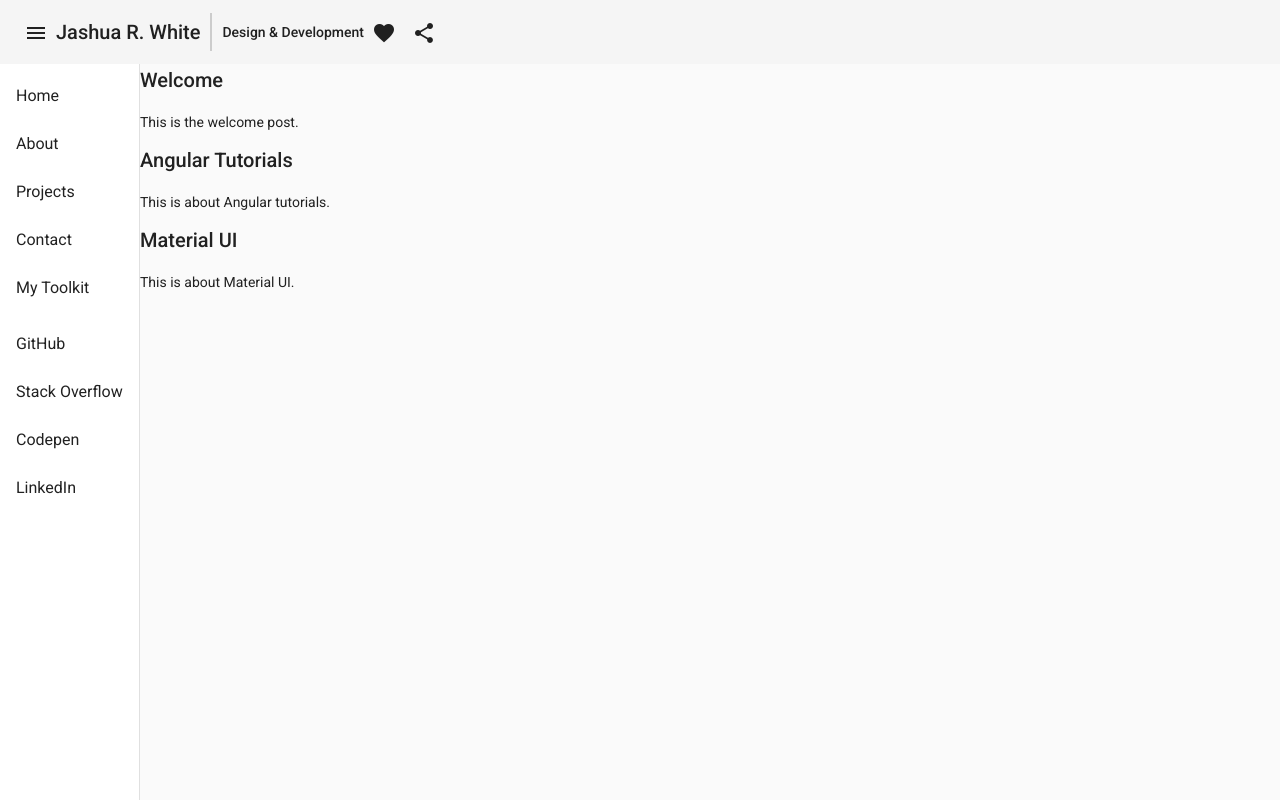
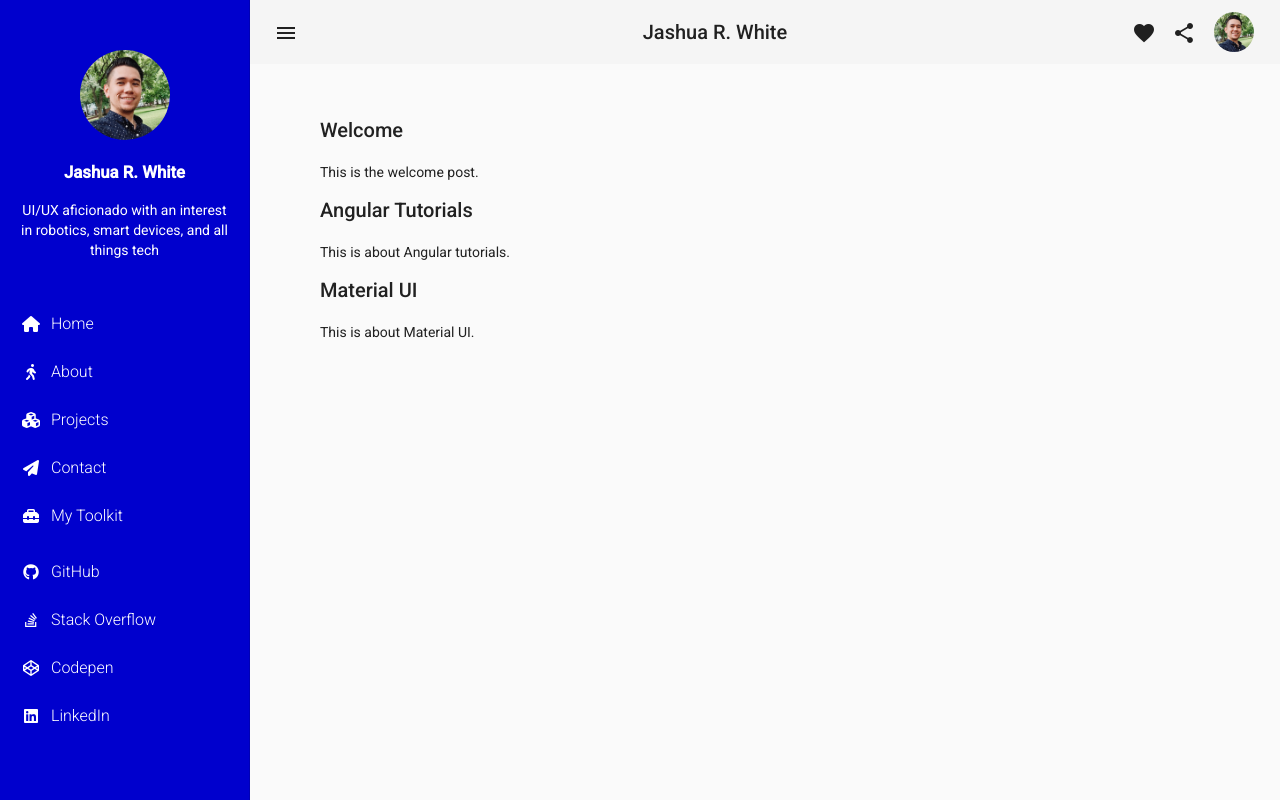
Before and after one commit to jwhite052/angular-portfolio, an Angular app: page /home in a window 1280 px wide. Built offline with nearby package versions, Linux system fonts and the light colour scheme.

Commit message:
add in profile photo and dialog

```diff
--- a/src/app/app.component.html
+++ b/src/app/app.component.html
@@ -1,35 +1,46 @@
-<mat-toolbar>
+<mat-sidenav-container autosize>
+  <mat-sidenav class="sidebar" #sidenav mode="side" opened="true">
+    <div class="profile-card" fxLayout="column" fxLayoutAlign="center center">
+      <img class="profile-photo" src="../../assets/jw-profile-photo.jpeg" (click)="openDialog()" alt="Profile photo">
+      <h4 (click)="openDialog()">Jashua R. White</h4>
+      <p>UI/UX aficionado with an interest in robotics, smart devices, and all things tech</p>
+    </div>
+    <mat-nav-list class="sidebar-nav-list">
+      <a mat-list-item [routerLink]="'/home'"><i class="fa-solid fa-house"></i> Home</a>
+      <a mat-list-item [routerLink]="'/about'"><i class="fa-solid fa-person-walking"></i> About</a>
+      <a mat-list-item [routerLink]="'/projects'"><i class="fa-solid fa-cubes"></i> Projects</a>
+      <a mat-list-item [routerLink]="'/contact'"><i class="fa-solid fa-paper-plane"></i> Contact</a>
+      <a mat-list-item [routerLink]="'/toolkit'"><i class="fa-solid fa-toolbox"></i> My Toolkit</a>
+    </mat-nav-list>
+    <mat-nav-list class="sidebar-nav-list">
+      <a mat-list-item href="https://github.com/jwhite052" target="_blank"><i class="fa-brands fa-github"></i> GitHub</a>
+      <a mat-list-item href="https://stackexchange.com/users/6712808/jashua-white" target="_blank"><i class="fa-brands fa-stack-overflow"></i> Stack Overflow</a>
+      <a mat-list-item href="https://codepen.io/jashuawhite/" target="_blank"><i class="fa-brands fa-codepen"></i> Codepen</a>
+      <a mat-list-item href="https://www.linkedin.com/in/jashuawhite" target="_blank"><i class="fa-brands fa-linkedin"></i> LinkedIn</a>
+    </mat-nav-list>
+  </mat-sidenav>
+  <mat-sidenav-content style="min-height: 100vh">
+    <mat-toolbar fxLayout="row" fxLayoutAlign="space-between center">
+      <div>
         <button mat-icon-button class="example-icon" aria-label="Example icon-button with menu icon">
           <mat-icon (click)="sidenav.toggle()">menu</mat-icon>
         </button>
+      </div>
+      <div>
         <span class="navbar-brand">Jashua R. White</span>
-  <span class="navbar-brand-spacer"></span>
-  <span class="navbar-brand-tagline">Design & Development</span>
+      </div>
+      <div fxLayout="row" fxLayoutAlign="center center">
         <button mat-icon-button class="example-icon favorite-icon" aria-label="Example icon-button with heart icon">
           <mat-icon>favorite</mat-icon>
         </button>
         <button mat-icon-button class="example-icon" aria-label="Example icon-button with share icon">
           <mat-icon>share</mat-icon>
         </button>
+        <img class="navbar-profile-icon" src="../../assets/jw-profile-photo.jpeg" (click)="openDialog()" alt="Profile photo">
+      </div>
     </mat-toolbar>
-
-<mat-sidenav-container autosize>
-  <mat-sidenav #sidenav mode="side" opened="true">
-    <mat-nav-list>
-      <a mat-list-item [routerLink]="'/home'">Home</a>
-      <a mat-list-item [routerLink]="'/about'">About</a>
-      <a mat-list-item [routerLink]="'/projects'">Projects</a>
-      <a mat-list-item [routerLink]="'/contact'">Contact</a>
-      <a mat-list-item [routerLink]="'/toolkit'">My Toolkit</a>
-    </mat-nav-list>
-    <mat-nav-list>
-      <a mat-list-item href="https://github.com/jwhite052">GitHub</a>
-      <a mat-list-item href="https://stackexchange.com/users/6712808/jashua-white">Stack Overflow</a>
-      <a mat-list-item href="https://codepen.io/jashuawhite/">Codepen</a>
-      <a mat-list-item href="https://www.linkedin.com/in/jashuawhite">LinkedIn</a>
-    </mat-nav-list>
-  </mat-sidenav>
-  <mat-sidenav-content style="min-height: calc(100vh - 64px)">
+    <main>
       <router-outlet></router-outlet>
+    </main>
   </mat-sidenav-content>
 </mat-sidenav-container>
--- a/src/app/app.component.scss
+++ b/src/app/app.component.scss
@@ -9,3 +9,64 @@
   height: 60%;
   display: inline-block;
 }
+
+::ng-deep .profile-dialog-panel {
+  position: relative !important;
+  max-width: 400px !important;
+}
+
+::ng-deep .profile-dialog-backdrop {
+  background-color: darkmagenta;
+}
+
+.profile-card {
+  margin-top: 30px;
+  padding: 20px;
+  color: #fff;
+
+  h4 {
+    font-weight: bold;
+    margin-top: 20px;
+    font-size: 1.2em;
+    cursor: pointer;
+  }
+
+  .profile-photo {
+    height: 90px;
+    width: 90px;
+    border-radius: 50%;
+    cursor: pointer;
+  }
+}
+
+.sidebar {
+  width: 250px;
+  background-color: mediumblue;
+
+  p {
+    text-align: center;
+  }
+}
+
+.sidebar-nav-list a {
+  color: #fff;
+  font-weight: 300;
+
+  &:hover {
+    background: rgba(0,0,0,.3) !important;
+  }
+}
+
+.sidebar-nav-list i {
+  width: 30px;
+  text-align: center;
+  margin-right: 5px;
+}
+
+.navbar-profile-icon {
+  height: 40px;
+  width: 40px;
+  border-radius: 50%;
+  cursor: pointer;
+  margin: 0 10px;
+}
--- a/src/app/app.component.ts
+++ b/src/app/app.component.ts
@@ -1,5 +1,7 @@
 import { AfterViewInit, Component, ViewChild } from '@angular/core';
 import { MatSidenav } from '@angular/material/sidenav';
+import { MatDialog, MatDialogConfig } from '@angular/material/dialog';
+import { ProfileDialogComponent } from './profile-dialog/profile-dialog.component';
 
 @Component({
   selector: 'app-root',
@@ -12,9 +14,20 @@ export class AppComponent implements AfterViewInit {
 
   title = 'angular-portfolio';
 
-  constructor() {}
+  constructor(private dialog: MatDialog) {}
 
   ngAfterViewInit() {
     // this.sidenav.open();
   }
+
+  openDialog() {
+    const dialogConfig = new MatDialogConfig();
+
+    dialogConfig.disableClose = true;
+    dialogConfig.autoFocus = false;
+    dialogConfig.panelClass = ['profile-dialog-panel', 'animate__animated', 'animate__fadeInDownBig'];
+    dialogConfig.backdropClass = ['profile-dialog-backdrop'];
+
+    this.dialog.open(ProfileDialogComponent, dialogConfig);
+  }
 }
--- a/src/app/app.module.ts
+++ b/src/app/app.module.ts
@@ -10,11 +10,14 @@ import { MatIconModule } from '@angular/material/icon';
 import { MatButtonModule } from '@angular/material/button';
 import { MatSidenavModule}  from '@angular/material/sidenav';
 import { MatListModule } from '@angular/material/list';
+import { MatDialogModule } from '@angular/material/dialog';
+
 import { HomeComponent } from './home/home.component';
 import { BlogComponent } from './blog/blog.component';
 import { PostsComponent } from './posts/posts.component';
 import { PostComponent } from './posts/post/post.component';
 import { FlexLayoutModule } from '@angular/flex-layout';
+import { ProfileDialogComponent } from './profile-dialog/profile-dialog.component';
 
 
 @NgModule({
@@ -23,7 +26,8 @@ import { FlexLayoutModule } from '@angular/flex-layout';
     HomeComponent,
     BlogComponent,
     PostsComponent,
-    PostComponent
+    PostComponent,
+    ProfileDialogComponent
   ],
   imports: [
     BrowserModule,
@@ -35,9 +39,11 @@ import { FlexLayoutModule } from '@angular/flex-layout';
     MatButtonModule,
     MatSidenavModule,
     MatListModule,
+    MatDialogModule,
     FlexLayoutModule
   ],
   providers: [],
-  bootstrap: [AppComponent]
+  bootstrap: [AppComponent],
+  entryComponents: [ProfileDialogComponent]
 })
 export class AppModule { }
--- a/src/app/home/home.component.html
+++ b/src/app/home/home.component.html
@@ -1 +1,3 @@
-<app-blog></app-blog>
+<div class="home">
+  <app-blog></app-blog>
+</div>
--- a/src/app/home/home.component.scss
+++ b/src/app/home/home.component.scss
@@ -0,0 +1,3 @@
+.home {
+  padding: 50px 70px;
+}
--- /dev/null
+++ b/src/app/profile-dialog/profile-dialog.component.html
@@ -0,0 +1,18 @@
+<button mat-icon-button class="close" mat-dialog-close aria-label="Close profile dialog">
+  <mat-icon style="font-size: 16px">close</mat-icon>
+</button>
+<mat-dialog-content class="mat-typography" fxLayout="column" fxLayoutGap="20px" fxLayoutAlign="center center">
+  <img src="../../assets/jw-profile-photo.jpeg">
+  <h4>Jashua R. White</h4>
+  <p>UI/UX aficionado with an interest in robotics, smart devices, and all things tech</p>
+  <div fxLayout="row" style="width: 100%">
+    <div fxFlex="50" fxLayout="column" fxLayoutAlign="center center">
+      <mat-icon>code</mat-icon>
+      Full Stack Developer
+    </div>
+    <div fxFlex="50" fxLayout="column" fxLayoutAlign="center center">
+      <mat-icon>place</mat-icon>
+      Philadelphia
+    </div>
+  </div>
+</mat-dialog-content>
--- /dev/null
+++ b/src/app/profile-dialog/profile-dialog.component.scss
@@ -0,0 +1,21 @@
+h4 {
+  font-size: 1.6em;
+  font-weight: bold;
+}
+
+img {
+  height: 110px;
+  width: 110px;
+  border-radius: 50%;
+}
+
+.close {
+  position: absolute;
+  top: 10px;
+  right: 10px;
+}
+
+p {
+  font-size: 1.2em;
+  text-align: center;
+}
--- /dev/null
+++ b/src/app/profile-dialog/profile-dialog.component.ts
@@ -0,0 +1,16 @@
+import { Component, OnInit } from '@angular/core';
+import { MatDialogRef } from "@angular/material/dialog";
+
+@Component({
+  selector: 'app-profile-dialog',
+  templateUrl: './profile-dialog.component.html',
+  styleUrls: ['./profile-dialog.component.scss']
+})
+export class ProfileDialogComponent implements OnInit {
+
+  constructor(private dialogRef: MatDialogRef<ProfileDialogComponent>) { }
+
+  ngOnInit(): void {
+  }
+
+}
--- a/src/index.html
+++ b/src/index.html
@@ -9,6 +9,8 @@
   <link rel="preconnect" href="https://fonts.gstatic.com">
   <link href="https://fonts.googleapis.com/css2?family=Roboto:wght@300;400;500&display=swap" rel="stylesheet">
   <link href="https://fonts.googleapis.com/icon?family=Material+Icons" rel="stylesheet">
+  <link rel="stylesheet" href="https://cdnjs.cloudflare.com/ajax/libs/animate.css/4.1.1/animate.min.css">
+  <script src="https://kit.fontawesome.com/1a8f38b258.js" crossorigin="anonymous"></script>
 </head>
 <body class="mat-typography">
   <app-root></app-root>
```
Also changed, not shown: src/assets/jw-profile-photo.jpeg (added), 1 other file (tests, documents, lock files or other folders). Lines whose indentation alone changed are shown as unchanged.
